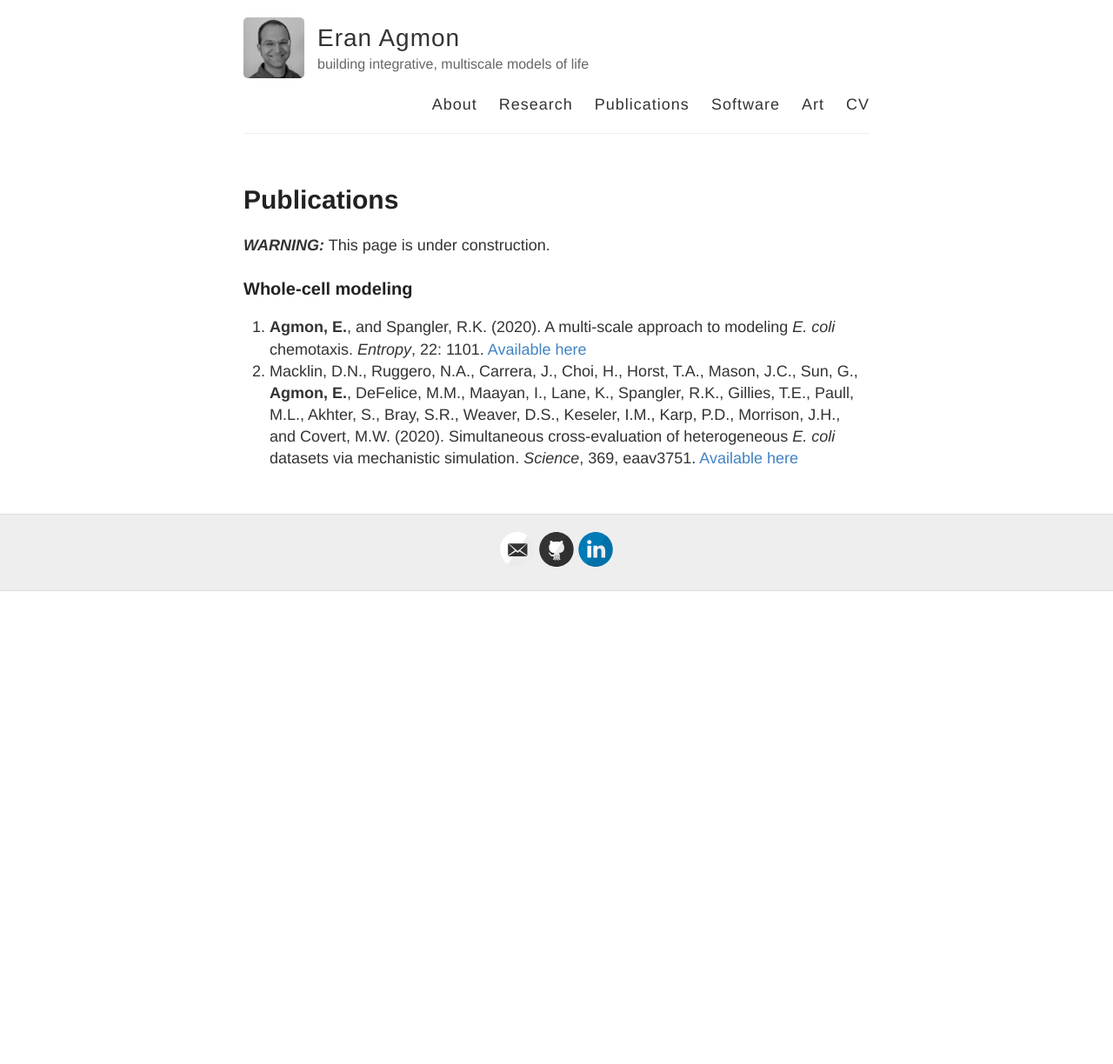
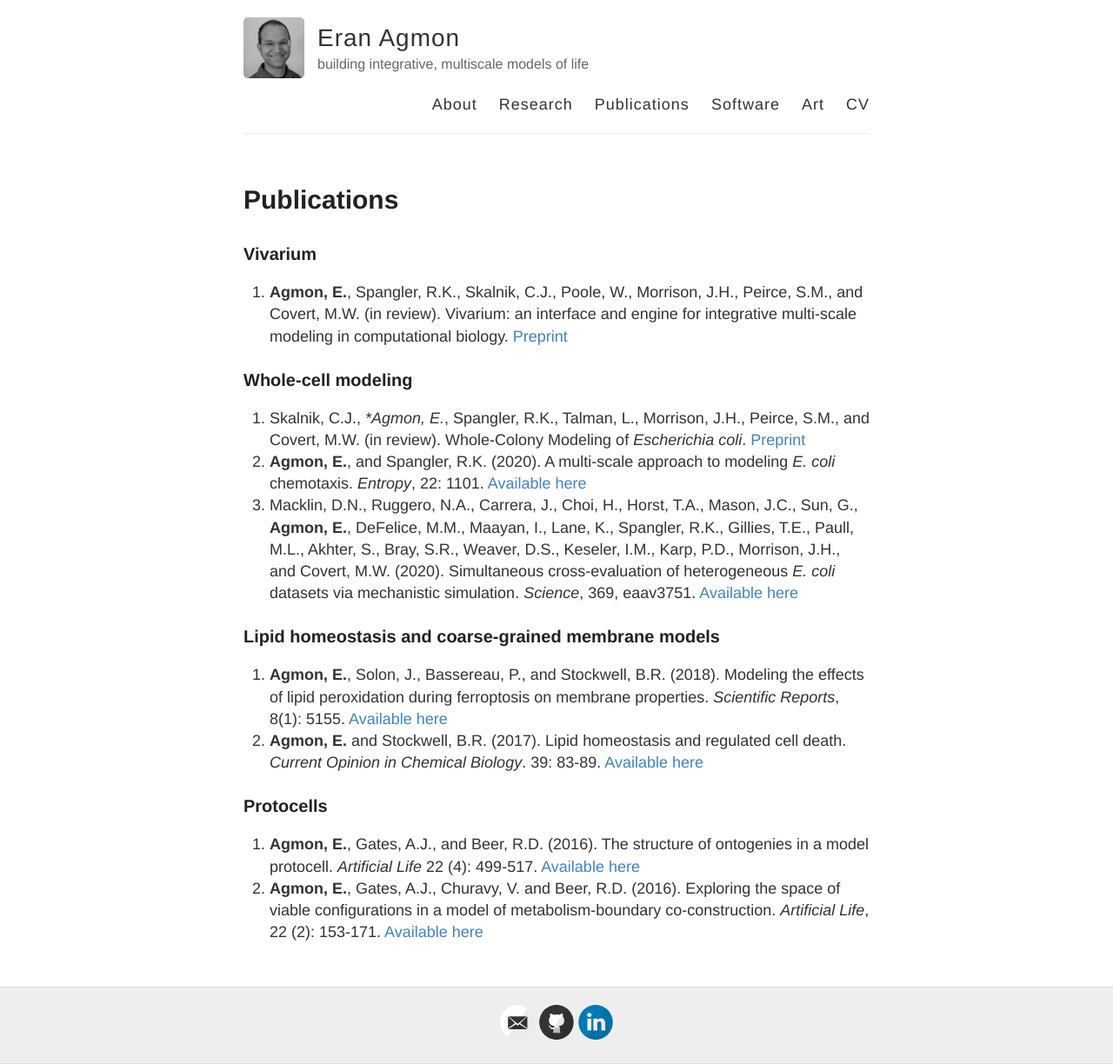
Before and after one commit to eagmon/eagmon.github.io, a Jekyll site: the page built from publications.md, in a window 1280 px wide. Shown: the whole page at 87% size. Built offline with Jekyll 4.4.1, drawn with Linux system fonts in a browser that asks for light colours; before the commit the page ends 900 px from its top, so only the background shows below that.

Commit message:
more publications

```diff
--- a/publications.md
+++ b/publications.md
@@ -4,9 +4,18 @@ title: Publications
 permalink: /publications/
 ---
 
-> **_WARNING:_**  This page is under construction.
+### Vivarium
+1. **Agmon, E.**, Spangler, R.K., Skalnik, C.J., Poole, W., Morrison, J.H.,  Peirce, S.M., and Covert, M.W. (in review). Vivarium: an interface and engine for integrative multi-scale modeling in computational biology. [Preprint](https://www.biorxiv.org/content/10.1101/2021.04.27.441657v1)
 
 ### Whole-cell modeling
+1. Skalnik, C.J., **Agmon, E.*, Spangler, R.K., Talman, L., Morrison, J.H., Peirce, S.M., and Covert, M.W. (in review). Whole-Colony Modeling of _Escherichia coli_. [Preprint](https://www.biorxiv.org/content/10.1101/2021.04.27.441666v1)
+2. **Agmon, E.**, and Spangler, R.K. (2020). A multi-scale approach to modeling _E. coli_ chemotaxis. _Entropy_, 22: 1101. [Available here](https://www.mdpi.com/1099-4300/22/10/1101)
+3. Macklin, D.N., Ruggero, N.A., Carrera, J., Choi, H., Horst, T.A., Mason, J.C., Sun, G., **Agmon, E.**, DeFelice, M.M., Maayan, I., Lane, K., Spangler, R.K., Gillies, T.E., Paull, M.L., Akhter, S., Bray, S.R., Weaver, D.S., Keseler, I.M., Karp, P.D., Morrison, J.H., and Covert, M.W. (2020). Simultaneous cross-evaluation of heterogeneous _E. coli_ datasets via mechanistic simulation. _Science_, 369, eaav3751. [Available here](https://science.sciencemag.org/content/369/6502/eaav3751.abstract)
 
-1. **Agmon, E.**, and Spangler, R.K. (2020). A multi-scale approach to modeling _E. coli_ chemotaxis. _Entropy_, 22: 1101. [Available here](https://www.mdpi.com/1099-4300/22/10/1101)
-2. Macklin, D.N., Ruggero, N.A., Carrera, J., Choi, H., Horst, T.A., Mason, J.C., Sun, G., **Agmon, E.**, DeFelice, M.M., Maayan, I., Lane, K., Spangler, R.K., Gillies, T.E., Paull, M.L., Akhter, S., Bray, S.R., Weaver, D.S., Keseler, I.M., Karp, P.D., Morrison, J.H., and Covert, M.W. (2020). Simultaneous cross-evaluation of heterogeneous _E. coli_ datasets via mechanistic simulation. _Science_, 369, eaav3751. [Available here](https://science.sciencemag.org/content/369/6502/eaav3751.abstract)
+### Lipid homeostasis and coarse-grained membrane models
+1. **Agmon, E.**, Solon, J., Bassereau, P., and Stockwell, B.R. (2018). Modeling the effects of lipid peroxidation during ferroptosis on membrane properties. _Scientific Reports_, 8(1): 5155. [Available here](https://www.nature.com/articles/s41598-018-23408-0)
+2. **Agmon, E.** and Stockwell, B.R. (2017). Lipid homeostasis and regulated cell death. _Current Opinion in Chemical Biology_. 39: 83-89. [Available here](https://www.sciencedirect.com/science/article/abs/pii/S1367593117300650)
+
+### Protocells
+1. **Agmon, E.**, Gates, A.J., and Beer, R.D. (2016). The structure of ontogenies in a model protocell. _Artificial Life_ 22 (4): 499-517. [Available here](https://drive.google.com/open?id=0B6V70xlycys7YXlCT2ZpbUo1QVU)
+2. **Agmon, E.**, Gates, A.J., Churavy, V. and Beer, R.D. (2016). Exploring the space of viable configurations in a model of metabolism-boundary co-construction. _Artificial Life_, 22 (2): 153-171. [Available here](https://drive.google.com/open?id=0B6V70xlycys7a2dCWGdOMXplcm8)
```
